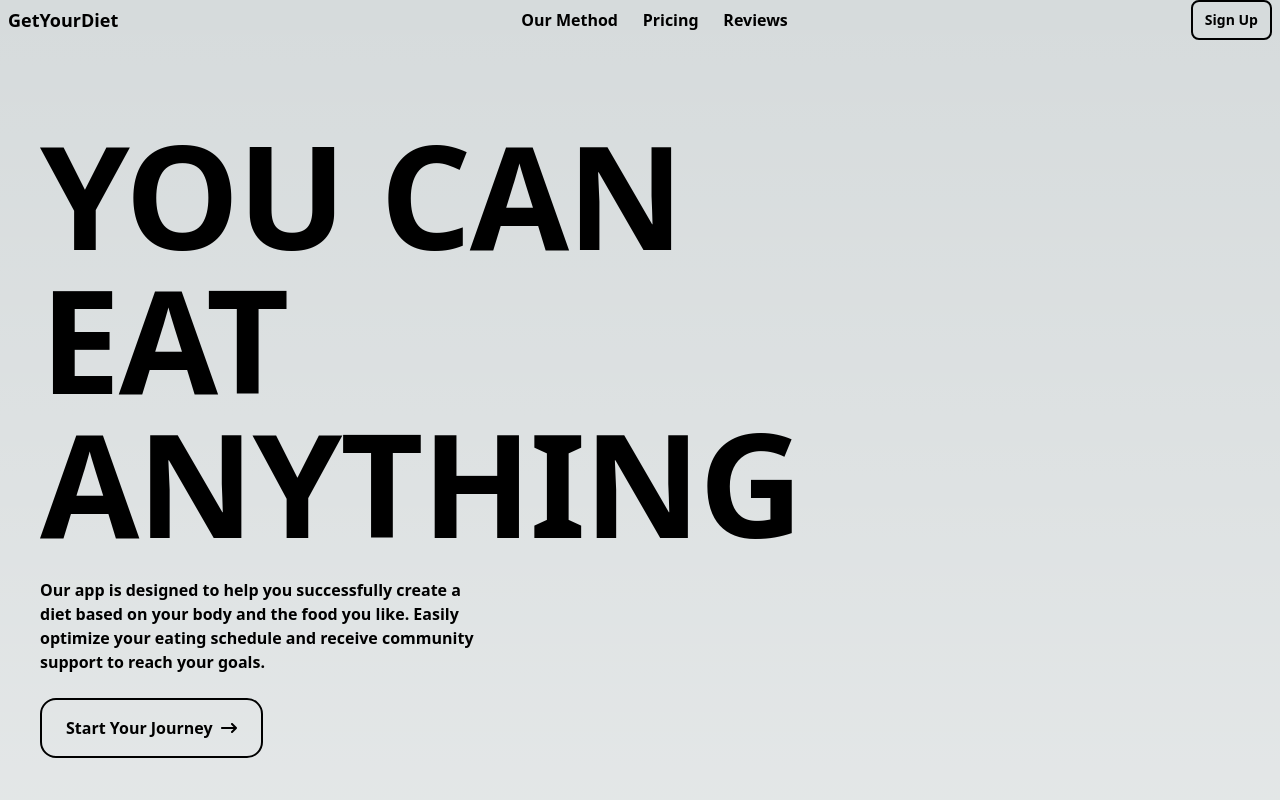
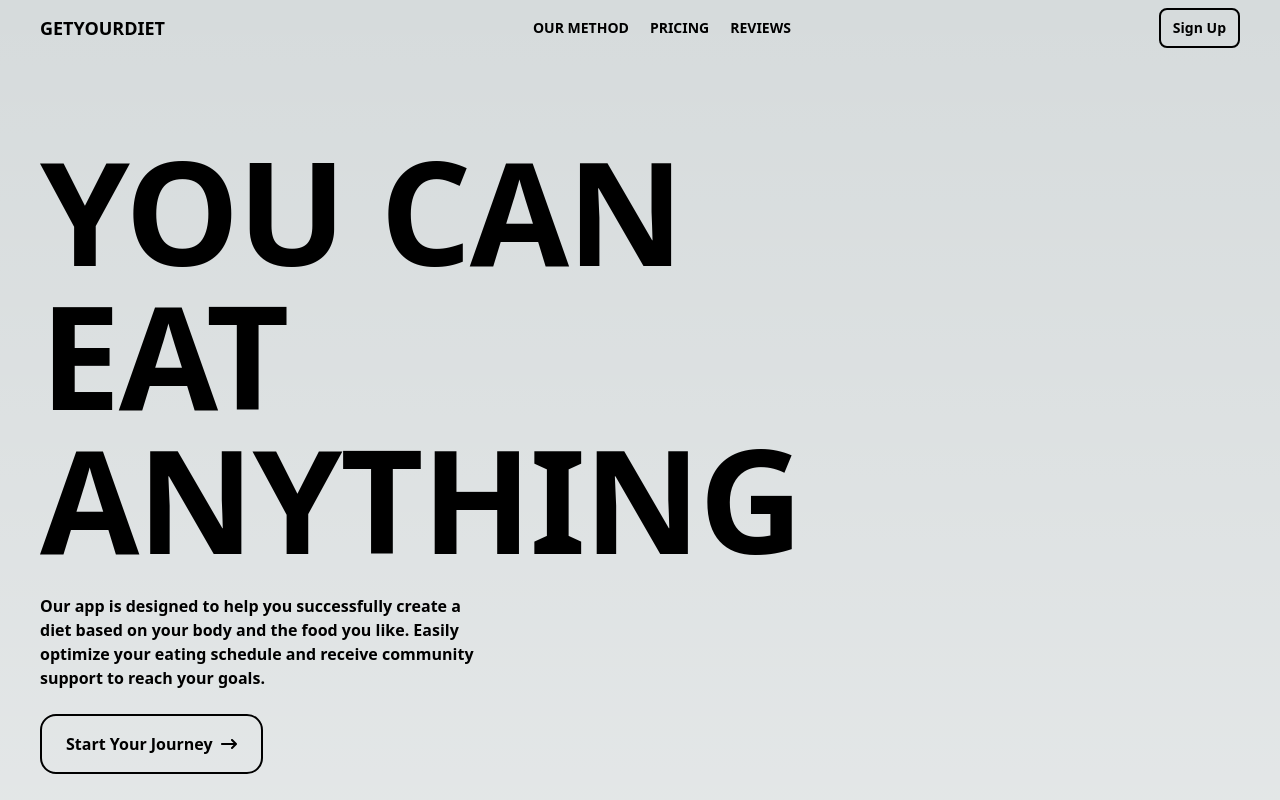
Before and after one commit to ishk9/getYourDiet, a Next.js app in the folder client/: page / in a window 1280 px wide. Shown: the top 800 px of the page. Built offline with nearby package versions, Linux system fonts and the light colour scheme.

Commit message:
Replaced links with buttons!

```diff
--- a/client/components/Navbar.js
+++ b/client/components/Navbar.js
@@ -4,23 +4,24 @@ import React from 'react'
 import useStore from '@/app/store'
 
 function Navbar() {
+
     const {openOnboardingModal, setOpenOnboardingModal} = useStore();
     return (
-        <navbar className="flex flex-row w-full justify-between items-center px-2">
+        <navbar className="flex flex-row w-full justify-between items-center px-10 py-2">
             <Link href="/">
-                <p className="text-black text-lg font-bold">GetYourDiet</p>
+                <p className="text-black text-lg font-bold uppercase">GetYourDiet</p>
             </Link>
 
             <div className="flex flex-row w-2/4 lg:w-1/4 justify-evenly items-center">
-                <Link className="hover:-translate-y-0.5" href="/">
-                    <p className="text-black font-semibold">Our Method</p>
-                </Link>
-                <Link className="hover:-translate-y-0.5" href="/Pricing">
-                    <p className="text-black font-semibold">Pricing</p>
-                </Link>
-                <Link className="hover:-translate-y-0.5" href="/Reviews">
-                    <p className="text-black font-semibold hidden sm:block">Reviews</p>
-                </Link>
+                <button className="hover:-translate-y-0.5" href="/">
+                    <p className="text-black text-sm font-bold uppercase">Our Method</p>
+                </button>
+                <button className="hover:-translate-y-0.5" href="/Pricing">
+                    <p className="text-black text-sm font-bold uppercase">Pricing</p>
+                </button>
+                <button  className="hover:-translate-y-0.5" href="/Reviews">
+                    <p className="text-black text-sm font-bold hidden sm:block uppercase">Reviews</p>
+                </button>
             </div>
 
             <div>
```
